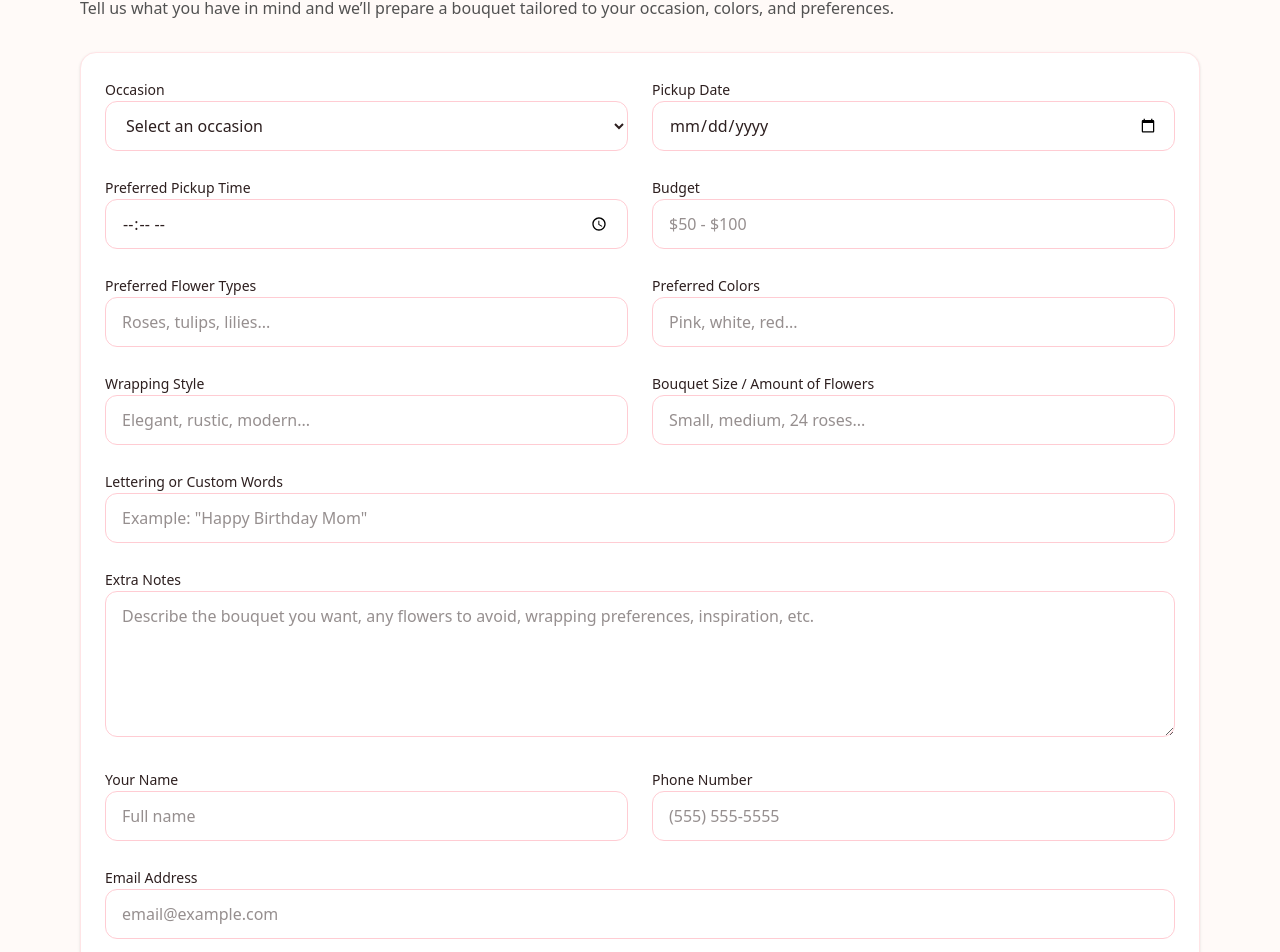
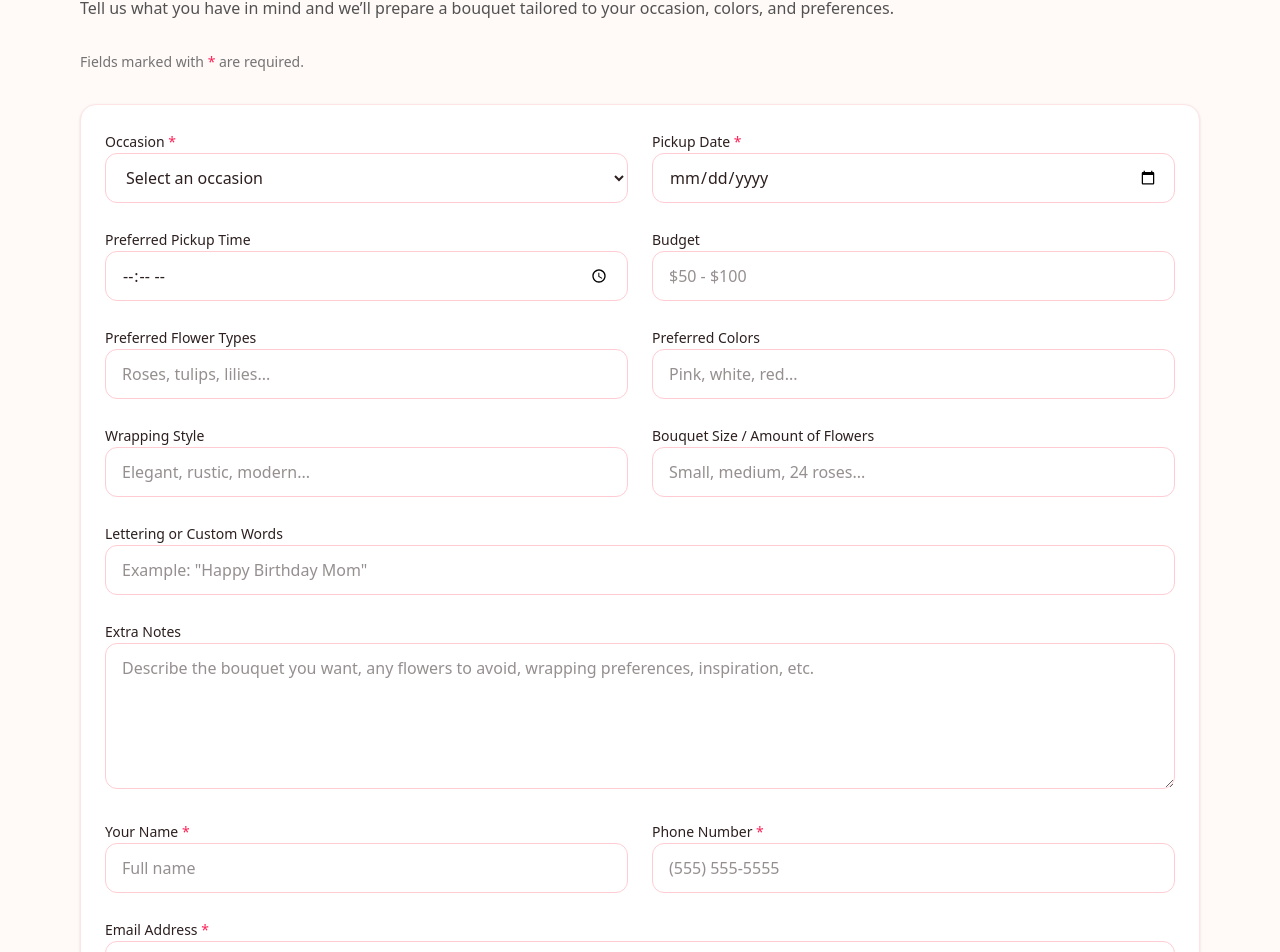
Before and after one commit to 3salaz/TheBayBouquet, a React (Vite) app: page /custom-order in a window 1280 px wide. Shown: the part 157-1109 px from the top of the page. Built offline with nearby package versions, Linux system fonts and the light colour scheme.

Commit message:
feat: add required field indicators and validation UI to custom order form

```diff
--- a/src/features/custom-order/components/CustomOrderForm.tsx
+++ b/src/features/custom-order/components/CustomOrderForm.tsx
@@ -5,10 +5,10 @@ import {
 } from "../form"
 
 export default function CustomOrderForm() {
-
     const [formData, setFormData] = useState<CustomOrderFormData>(
         initialCustomOrderFormData
     )
+
     const [isSubmitted, setIsSubmitted] = useState(false)
     const [error, setError] = useState<string | null>(null)
 
@@ -69,24 +69,25 @@ export default function CustomOrderForm() {
         )
     }
 
-
-
     return (
         <>
-            {
-                error && (
-                    <div className="rounded-xl border border-red-200 bg-red-50 p-3 text-sm text-red-700">
-                        {error}
-                    </div>
-                )
-            }
+            <p className="text-sm text-neutral-500">
+                Fields marked with <span className="text-rose-500">*</span> are required.
+            </p>
+
+            {error && (
+                <div className="rounded-xl border border-red-200 bg-red-50 p-3 text-sm text-red-700">
+                    {error}
+                </div>
+            )}
+
             <form
                 onSubmit={handleSubmit}
                 className="grid gap-6 rounded-2xl border border-rose-100 bg-white p-6 shadow-sm md:grid-cols-2"
             >
                 <div className="space-y-2">
                     <label htmlFor="occasion" className="text-sm font-medium">
-                        Occasion
+                        Occasion <span className="text-rose-500">*</span>
                     </label>
                     <select
                         id="occasion"
@@ -110,7 +111,7 @@ export default function CustomOrderForm() {
 
                 <div className="space-y-2">
                     <label htmlFor="pickupDate" className="text-sm font-medium">
-                        Pickup Date
+                        Pickup Date <span className="text-rose-500">*</span>
                     </label>
                     <input
                         id="pickupDate"
@@ -234,7 +235,7 @@ export default function CustomOrderForm() {
 
                 <div className="space-y-2">
                     <label htmlFor="customerName" className="text-sm font-medium">
-                        Your Name
+                        Your Name <span className="text-rose-500">*</span>
                     </label>
                     <input
                         id="customerName"
@@ -248,7 +249,7 @@ export default function CustomOrderForm() {
 
                 <div className="space-y-2">
                     <label htmlFor="customerPhone" className="text-sm font-medium">
-                        Phone Number
+                        Phone Number <span className="text-rose-500">*</span>
                     </label>
                     <input
                         id="customerPhone"
@@ -262,7 +263,7 @@ export default function CustomOrderForm() {
 
                 <div className="space-y-2 md:col-span-2">
                     <label htmlFor="customerEmail" className="text-sm font-medium">
-                        Email Address
+                        Email Address <span className="text-rose-500">*</span>
                     </label>
                     <input
                         id="customerEmail"
```
